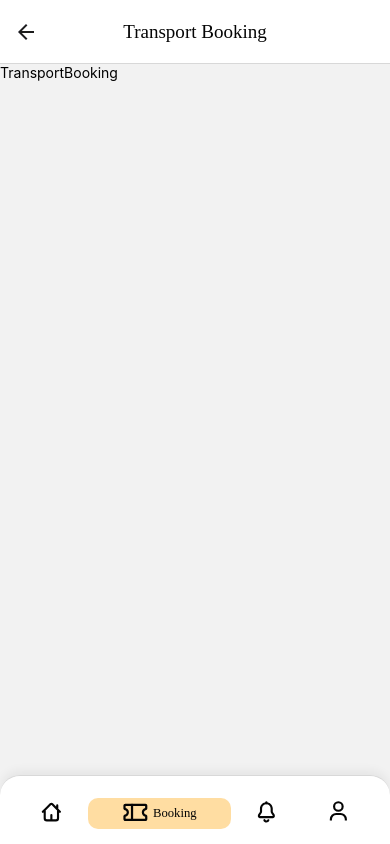
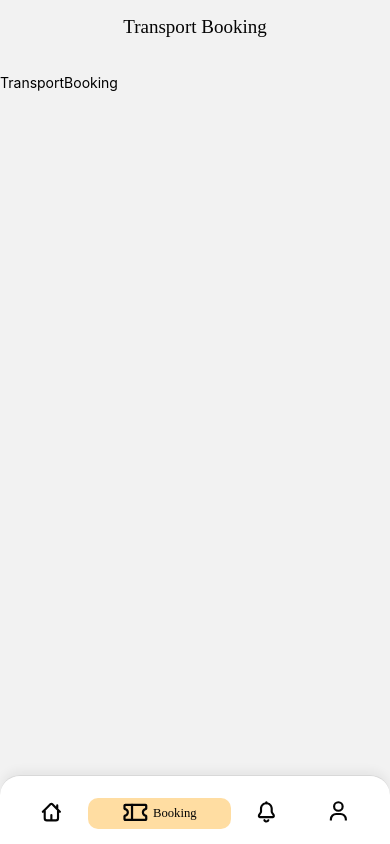
Before and after one commit to slo248/Travelly, a React Native app: screen /TransportBooking in a window 390 px wide. Built offline with nearby package versions, Linux system fonts and the light colour scheme; what react-native would draw is missing.

Commit message:
add custom header

```diff
--- a/src/components/Button/Button.tsx
+++ b/src/components/Button/Button.tsx
@@ -1,4 +1,4 @@
-import { Alert, StyleSheet, TouchableOpacity } from 'react-native';
+import { Alert, StyleSheet, TouchableOpacity, View } from 'react-native';
 import React from 'react';
 import { Colors } from '~/styles/colors';
 import { ButtonOnPressNoAction } from '~/constants';
@@ -9,6 +9,7 @@ export interface ButtonProps {
   children?: React.ReactNode;
   backgroundColor?: string;
   color?: string;
+  padding?: number;
 }
 
 const Button: React.FC<ButtonProps> = ({
@@ -16,7 +17,8 @@ const Button: React.FC<ButtonProps> = ({
   reverseStyle = false,
   backgroundColor,
   color,
-  children
+  children,
+  padding = 12
 }) => {
   return (
     <TouchableOpacity
@@ -29,7 +31,7 @@ const Button: React.FC<ButtonProps> = ({
       ]}
       activeOpacity={0.5}
     >
-      {children}
+      <View style={{ padding }}>{children}</View>
     </TouchableOpacity>
   );
 };
--- a/src/components/Button/ButtonIcon.tsx
+++ b/src/components/Button/ButtonIcon.tsx
@@ -17,9 +17,7 @@ const ButtonIcon: FC<ButtonIconProps> = ({
   ...props
 }) => (
   <Button {...props} {...{ backgroundColor, color, reverseStyle }}>
-    <View style={{ padding: 12 }}>
-      <Icon color={reverseStyle ? backgroundColor : color} />
-    </View>
+    <Icon color={reverseStyle ? backgroundColor : color} />
   </Button>
 );
 
--- a/src/navigators/BookingStack.tsx
+++ b/src/navigators/BookingStack.tsx
@@ -1,6 +1,7 @@
 import { createNativeStackNavigator } from '@react-navigation/native-stack';
 import { Pressable } from 'react-native';
 import Chevron from '~/assets/icons/Chevron';
+import HeaderBooking from '~/screens/Booking/HeaderBooking';
 import HomeBooking from '~/screens/Booking/HomeBooking';
 import TransportBooking from '~/screens/Booking/TransportBooking';
 import { Colors } from '~/styles/colors';
@@ -20,12 +21,7 @@ const BookingStack = () => {
       initialRouteName="HomeBooking"
       screenOptions={{
         animation: 'slide_from_right',
-        headerTitleAlign: 'center',
-        headerTitleStyle: {
-          fontFamily: Fonts.semiBold,
-          fontSize: rMS(18),
-          color: Colors.tertiary
-        }
+        headerShown: false
       }}
     >
       <Stack.Screen name="HomeBooking" component={HomeBooking} />
--- /dev/null
+++ b/src/screens/Booking/HeaderBooking.tsx
@@ -0,0 +1,66 @@
+import { StyleSheet, Text, View } from 'react-native';
+import React, { FC } from 'react';
+import { globalStyles } from '~/styles/globalStyles';
+import { NavigationProp, useNavigation } from '@react-navigation/native';
+import { BookingStackParamList } from '~/navigators/BookingStack';
+import { Fonts } from '~/styles/fonts';
+import { Colors } from '~/styles/colors';
+import { rMS, rW } from '~/styles/responsive';
+import { ButtonIcon } from '~/components/Button';
+import Chevron from '~/assets/icons/Chevron';
+
+interface HeaderBookingProps {
+  title: string;
+}
+
+const HeaderBooking: FC<HeaderBookingProps> = ({ title }) => {
+  const navigation = useNavigation<NavigationProp<any>>();
+
+  return (
+    <View style={styles.container}>
+      <View style={styles.content}>
+        {title !== 'Booking' && (
+          <View style={styles.button}>
+            <ButtonIcon
+              Icon={Chevron}
+              color={Colors.tertiary}
+              backgroundColor="transparent"
+              padding={8}
+              onPress={() => {
+                if (navigation.canGoBack()) navigation.goBack();
+              }}
+            />
+          </View>
+        )}
+        <Text style={styles.heading}>{title}</Text>
+      </View>
+    </View>
+  );
+};
+
+export default HeaderBooking;
+
+const styles = StyleSheet.create({
+  container: {
+    paddingHorizontal: rW(16),
+    height: 34,
+    marginTop: 16,
+    marginBottom: 24
+  },
+  content: {
+    justifyContent: 'flex-end',
+    alignItems: 'center'
+  },
+  button: {
+    position: 'absolute',
+    height: '100%',
+    width: 24,
+    left: 0
+  },
+  heading: {
+    textAlign: 'center',
+    fontFamily: Fonts.semiBold,
+    fontSize: rMS(18),
+    color: Colors.tertiary
+  }
+});
--- a/src/screens/Booking/HomeBooking.tsx
+++ b/src/screens/Booking/HomeBooking.tsx
@@ -15,18 +15,16 @@ import { rH, rMS } from '~/styles/responsive';
 import { NavigationProp, useNavigation } from '@react-navigation/native';
 import { BookingStackParamList } from '~/navigators/BookingStack';
 import { useLayoutEffect } from 'react';
+import HeaderBooking from './HeaderBooking';
+
+const headerTitle = 'Booking';
 
 const HomeBooking = () => {
   const navigation = useNavigation<NavigationProp<BookingStackParamList>>();
 
-  useLayoutEffect(() => {
-    navigation.setOptions({
-      headerTitle: 'Booking'
-    });
-  }, []);
-
   return (
     <View style={[globalStyles.container, styles.container]}>
+      <HeaderBooking title={headerTitle} />
       <FlatList
         data={services}
         keyExtractor={(item) => item.name}
--- a/src/screens/Booking/TransportBooking.tsx
+++ b/src/screens/Booking/TransportBooking.tsx
@@ -2,18 +2,16 @@ import { StyleSheet, Text, View } from 'react-native';
 import React, { useLayoutEffect } from 'react';
 import { NavigationProp, useNavigation } from '@react-navigation/native';
 import { BookingStackParamList } from '~/navigators/BookingStack';
+import HeaderBooking from './HeaderBooking';
+
+const headerTitle = 'Transport Booking';
 
 const TransportBooking = () => {
   const navigation = useNavigation<NavigationProp<BookingStackParamList>>();
 
-  useLayoutEffect(() => {
-    navigation.setOptions({
-      headerTitle: 'Transport Booking'
-    });
-  }, []);
-
   return (
     <View>
+      <HeaderBooking title={headerTitle} />
       <Text>TransportBooking</Text>
     </View>
   );
```
